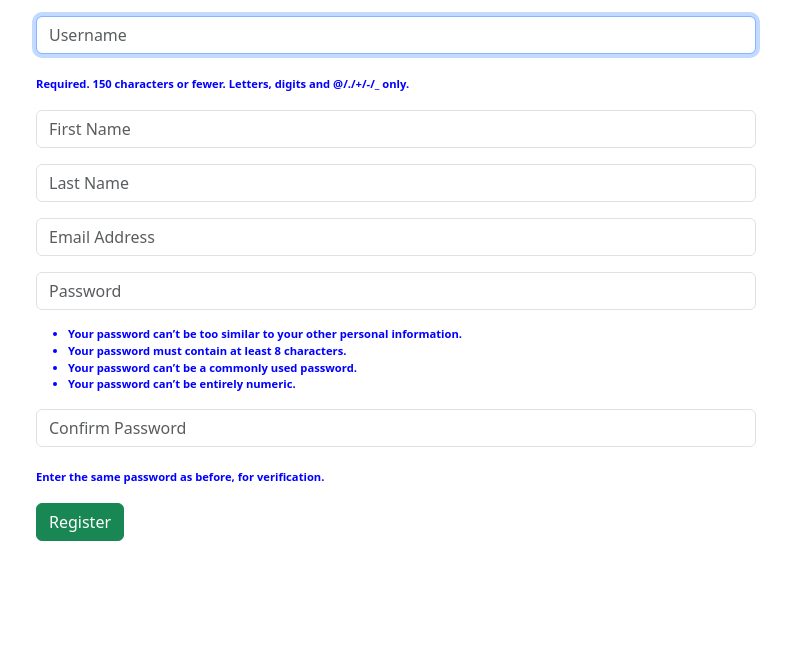
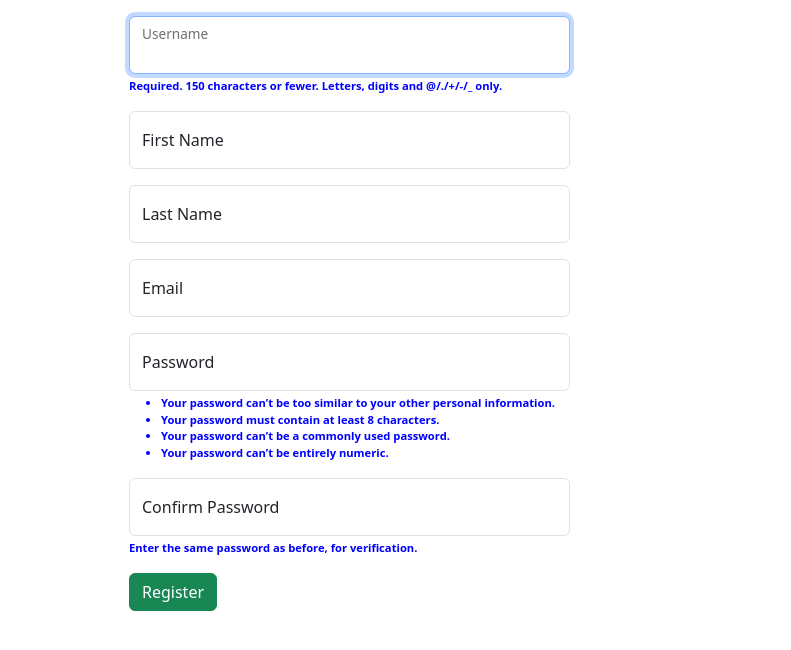
Before and after one commit to LesWilson/django-authenticate, a Django app: page /register in a window 1280 px wide. Shown: the part 65-715 px from the top of the page, without its empty margins (244-1035 px from the left). Run offline with Django 5.2, Linux system fonts and the light colour scheme.

Commit message:
updates to registration process and playing with forms

```diff
--- a/authenticate/forms.py
+++ b/authenticate/forms.py
@@ -3,9 +3,9 @@ from django.contrib.auth.models import User
 from django import forms
 
 class RegistrationForm(UserCreationForm):
-    email = forms.EmailField(label='', widget=forms.TextInput(attrs={'class':'form-control mb-3', 'placeholder':'Email Address'}))
-    first_name = forms.CharField(label='', max_length=100, widget=forms.TextInput(attrs={'class':'form-control mb-3', 'placeholder':'First Name'}))
-    last_name = forms.CharField(label='', max_length=100, widget=forms.TextInput(attrs={'class':'form-control mb-3', 'placeholder':'Last Name'}))
+    email = forms.EmailField(label='Email', widget=forms.TextInput(attrs={'class':'form-control mb-2', 'placeholder':'Email Address'}))
+    first_name = forms.CharField(label='First Name', max_length=100, widget=forms.TextInput(attrs={'class':'form-control mb-2', 'placeholder':'First Name'}))
+    last_name = forms.CharField(label='Last Name', max_length=100, widget=forms.TextInput(attrs={'class':'form-control mb-2', 'placeholder':'Last Name'}))
 
     class Meta:
         model = User
@@ -14,16 +14,16 @@ class RegistrationForm(UserCreationForm):
     def __init__(self, *args, **kwargs):
         super(RegistrationForm, self).__init__(*args, **kwargs)
 
-        self.fields['username'].widget.attrs['class'] = 'form-control mb-3'
+        self.label_suffix = ''
+        self.fields['username'].widget.attrs['class'] = 'form-control mb-1'
         self.fields['username'].widget.attrs['placeholder'] = 'Username'
-        self.fields['username'].label = ''
-        # self.fields['username'].help_text = ''
+        self.fields['username'].label = 'Username'
 
-        self.fields['password1'].widget.attrs['class'] = 'form-control mb-3'
+        self.fields['password1'].widget.attrs['class'] = 'form-control mb-1'
         self.fields['password1'].widget.attrs['placeholder'] = 'Password'
-        self.fields['password1'].label = ''
-        self.fields['password1'].help_text = self.fields['password1'].help_text.replace("li", "li class='helptext'")
+        self.fields['password1'].label = 'Password'
+        # self.fields['password1'].help_text = self.fields['password1'].help_text.replace("<ul>", "<ul class='helptext'>")
 
-        self.fields['password2'].widget.attrs['class'] = 'form-control mb-3'
+        self.fields['password2'].widget.attrs['class'] = 'form-control mb-1'
         self.fields['password2'].widget.attrs['placeholder'] = 'Confirm Password'
-        self.fields['password2'].label = ''
+        self.fields['password2'].label = 'Confirm Password'
--- a/authenticate/templates/authenticate/register.html
+++ b/authenticate/templates/authenticate/register.html
@@ -1,8 +1,8 @@
 {% extends 'base.html' %}
 
 {% load static %}
+
 {% block content %}
-
   <style>
     {% comment %} .helptext {% endcomment %}
     .helptext {
@@ -14,34 +14,56 @@
     .errorlist {
       color: red;
       font-weight: 700;
-    font-size: 0.9em;
+      font-size: 0.7em;
       list-style: none;
+      padding-left: 0.5rem !important;
     }
   </style>
 
   <div class="container">
     <div class="row mt-3">
-      <div class="col-md-8 offset-md-2">
+      <div class="col-md-5 offset-md-3">
         <form action="{% url 'register_user' %}" method="POST">
           {% csrf_token %}
           {% if form.errors %}
-          <div class="alert alert-danger alert-dismissible fade show text-center" role="alert">
+          <div class="alert alert-danger alert-dismissible fade show text-left" role="alert">
             Your submission has errors, see below.
           {% comment %} {% for field in form %}
             {% if field.errors %}
               {{ field.errors }}
             {% endif %}
-          {% endfor %} {% endcomment %}
+          {% endfor %}
             <button type="button" class="btn-close" data-bs-dismiss="alert" aria-label="Close"></button>
+
+          {% endcomment %}
           </div>
-          {% comment %} <p class="errorlist">Your submission has errors, see below</p> {% endcomment %}
           {% endif %}
 
-          {{ form.as_p }}
+          {% for field in form %}
+          <div class="form-floating mb-3">
+            {{ field }}
+            {{ field.label_tag }}
+              {% if field.help_text %}
+                <div class="helptext" id="{{ field.auto_id }}_helptext">
+                  {{ field.help_text|safe }}
+                </div>
+              {% endif %}
+              {{ field.errors }}
+            </div>
+          {% endfor %}
 
           <button type="submit" class="btn btn-success">Register</button>
         </form>
       </div>
     </div>
   </div>
+
+  <script type="text/javascript">
+    form = document.getElementById("registrationForm");
+    form_p_elems = form.getElementsByTagName("p");
+    for(element of form_p_elems) {
+      element.className = "form-floating";
+    }
+  </script>
+
   {% endblock %}
```
Also changed, not shown: authenticate/templates/authenticate/register_manual_form.html (deleted, +0 -40 lines), authenticate/views.py (+0 -32 lines). Lines whose indentation alone changed are shown as unchanged.
